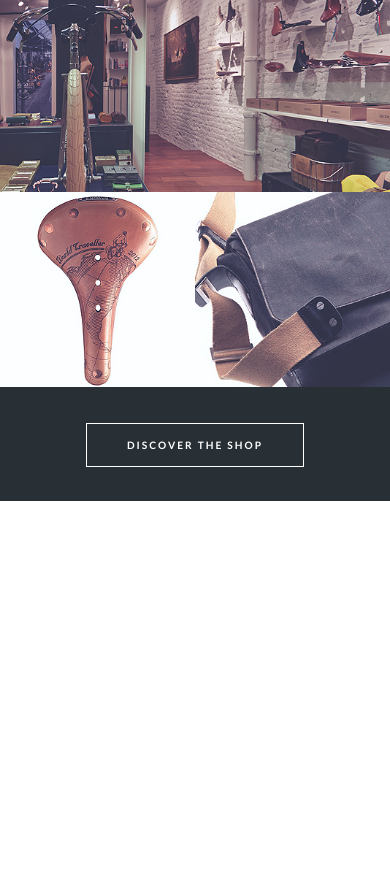
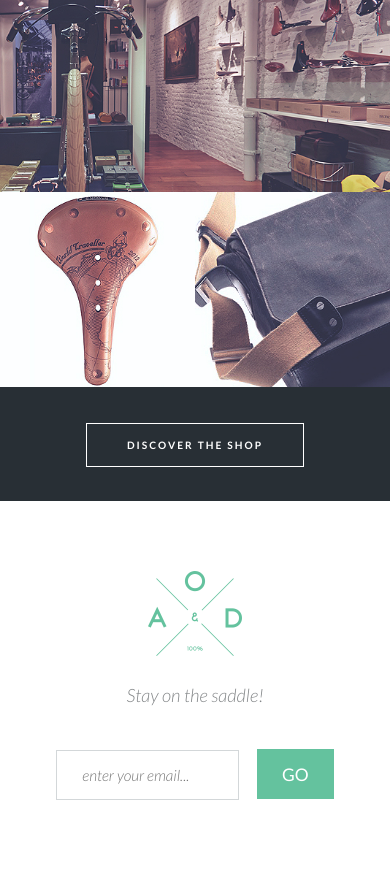
Before and after one commit to Monvis/YeboBicycle, a website: page src/index.html in a window 390 px wide. Shown: the part 5413-6292 px from the top of the page. Before the commit the page ends 5914 px from the top, so only its background shows below. Drawn offline with nearby package versions, Linux system fonts and the light colour scheme; files that its build step writes are made by us from their sources.

Commit message:
Добавлен и полностью адаптирован блок с формой

```diff
--- a/src/index.html
+++ b/src/index.html
@@ -284,6 +284,24 @@
 			</div>
 		</div>
 
+		<!-- Form -->
+
+		<div class="form">
+			<div class="container">
+				<div class="form__header">
+					<img src="img/logo.png" alt="">
+					<h3>Stay on the saddle!</h3>
+				</div>
+
+				<form class="form__body" action="#" method="POST">
+					<div class="form__menu">
+						<input type="email" placeholder="enter your email...">
+						<button type="submit">GO</button>
+					</div>
+				</form>
+			</div>
+		</div> <!-- /.form -->
+
 	</main>
 
 	<script src="https://unpkg.com/swiper/swiper-bundle.min.js"></script>
--- a/src/source/scss/style.scss
+++ b/src/source/scss/style.scss
@@ -9,6 +9,7 @@
 /* 3. Bicycle gallery */
 /* 4. Swiper */
 /* 5. Shop */
+/* 6. Form */
 /* -------------------------------------------------------------------- */
 
 /* === Common === */
@@ -802,3 +803,118 @@ body {
         }
     }
 }
+
+/* 6. Form */
+
+.form {
+    margin: 0 auto;
+    padding: 0 0 90px 0;
+    text-align: center;
+
+    &__header {
+
+        img {
+            padding: 105px 0 30px 0;
+        }
+
+        h3 {
+            @include adaptive-font(24, 18);
+            padding: 0 0 35px 0;
+            font-style: italic;
+            color: #848789;
+        }
+    }
+
+    &__body {
+        display: flex;
+        align-items: center;
+        min-height: 70px;
+
+        input {
+            @include adaptive-font(20, 15);
+            min-height: 70px;
+            margin: 0 15px 0 0;
+            padding: 0 185px 0 25px;
+            border: 1px solid #d3d7d9;
+            font-style: italic;
+        }
+
+        button {
+            @include adaptive-font(24, 17);
+            min-height: 70px;
+            padding: 0 45px;
+            color: #fff;
+            background-color: #64c29e;
+        }
+    }
+
+    &__menu {
+        margin: 0 auto;
+    }
+}
+
+@media (min-width: 576px) and (max-width: 767px) {
+
+    .form {
+        padding: 0 0 90px 0;
+
+        &__header {
+
+            img {
+                padding: 90px 0 30px 0;
+            }
+
+            h3 {
+                padding: 0 0 35px 0;
+            }
+        }
+
+        &__body {
+            min-height: 70px;
+
+            input {
+                min-height: 70px;
+                margin: 0 15px 0 0;
+                padding: 0 160px 0 25px;
+            }
+
+            button {
+                min-height: 70px;
+                padding: 0 40px;
+            }
+        }
+    }
+}
+
+@media (min-width: 320px) and (max-width: 575px) {
+
+    .form {
+        padding: 0 0 70px 0;
+
+        &__header {
+
+            img {
+                padding: 70px 0 30px 0;
+            }
+
+            h3 {
+                padding: 0 0 35px 0;
+            }
+        }
+
+        &__body {
+            min-height: 70px;
+
+            input {
+                min-height: 50px;
+                margin: 0 15px 0 0;
+                padding: 0 0 0 25px;
+            }
+
+            button {
+                min-height: 50px;
+                padding: 0 25px;
+            }
+        }
+    }
+}
```
Also changed, not shown: dist/css/style.css, dist/css/style.min.css, dist/index.html.
